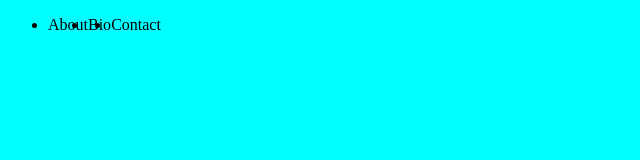
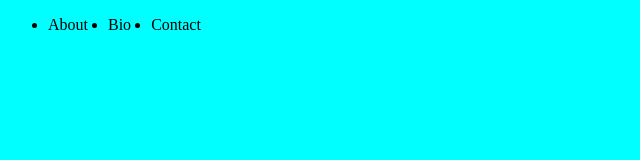
Before and after one commit to ke4tri/gitGroupTest, a plain HTML site: page index.html in a window 1280 px wide. Shown: the full height of the page, 0-640 px from the left. Drawn offline with Linux system fonts and the light colour scheme.

Commit message:
add to adjust a character in my css

```diff
--- a/main.css
+++ b/main.css
@@ -13,5 +13,5 @@ body {
 
 .li_nav {
     justify-content: center;
-    margin-right: 20px:
+    margin-right: 20px;
 }
```
